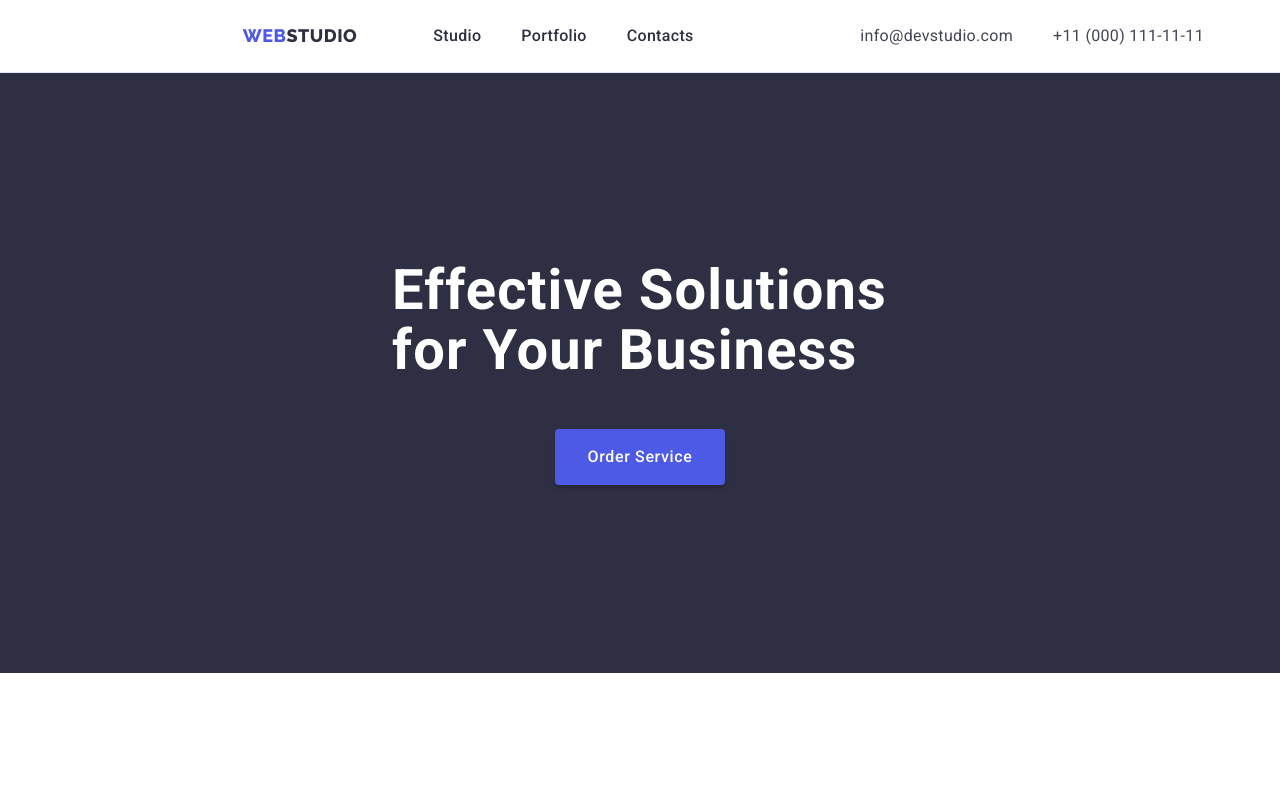
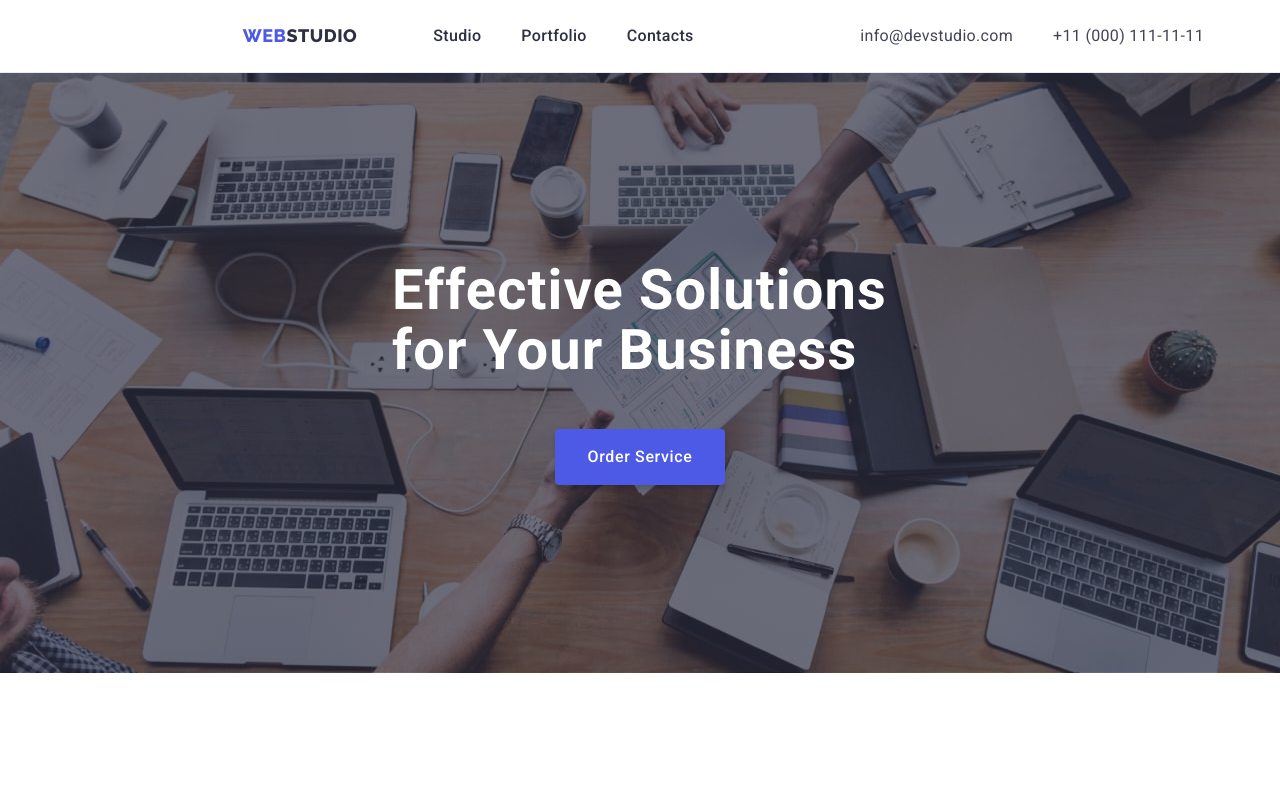
Before and after one commit to Dima-S13/goit-markup-hw-044, a plain HTML site: page index.html in a window 1280 px wide. Shown: the top 790 px of the page. Drawn offline with nearby package versions, Linux system fonts and the light colour scheme.

Commit message:
lost Update

```diff
--- a/css/styles.css
+++ b/css/styles.css
@@ -174,16 +174,17 @@ a {
 /* ========================= Main page ========================= */
 .hero {
   background: var(--second-background-color);
+  max-width: 1440px;
   padding: 188px 0 188px;
   background-image: linear-gradient(
       rgba(46, 47, 66, 0.7),
       rgba(46, 47, 66, 0.7)
     ),
-    url(../images/img-name.jpeg);
+    url(../images/people-office.jpg);
   background-repeat: no-repeat;
   background-position: center;
   background-size: cover;
-  max-width: 1440px;
+  margin: 0 auto;
 }
 .hero-title {
   font-weight: 700;
```
Also changed, not shown: images/people-office.jpg (added).
